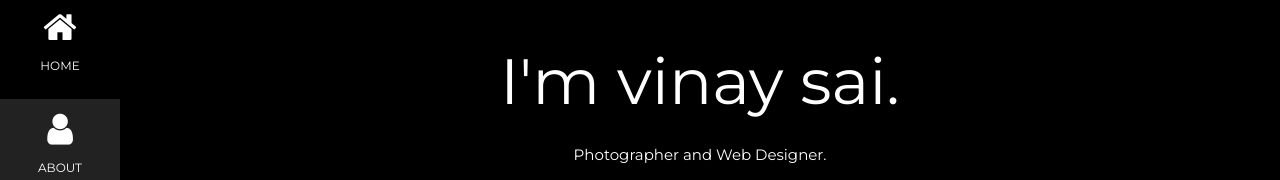
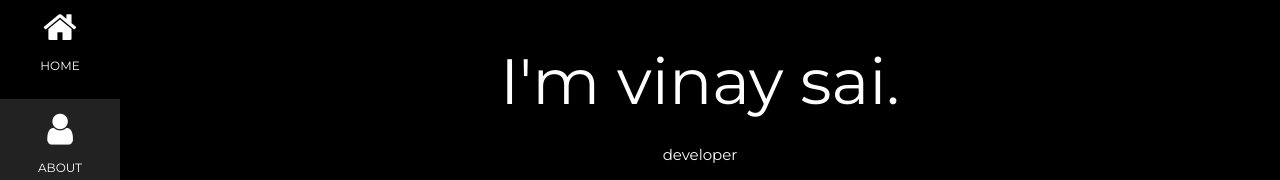
Before and after one commit to maripall/maripall, a plain HTML site: page index.html in a window 1280 px wide. Shown: the part 21-201 px from the top of the page. Drawn offline with nearby package versions, Linux system fonts and the light colour scheme.

Commit message:
Update index.html

```diff
--- a/index.html
+++ b/index.html
@@ -57,7 +57,7 @@ body, h1,h2,h3,h4,h5,h6 {font-family: "Montserrat", sans-serif}
   <!-- Header/Home -->
   <header class="w3-container w3-padding-32 w3-center w3-black" id="home">
     <h1 class="w3-jumbo"><span class="w3-hide-small">I'm</span> vinay sai.</h1>
-    <p>Photographer and Web Designer.</p>
+    <p>developer</p>
     <img src="dp.jpg" alt="boy" class="w3-image" width="992" height="1108">
   </header>
 
```
